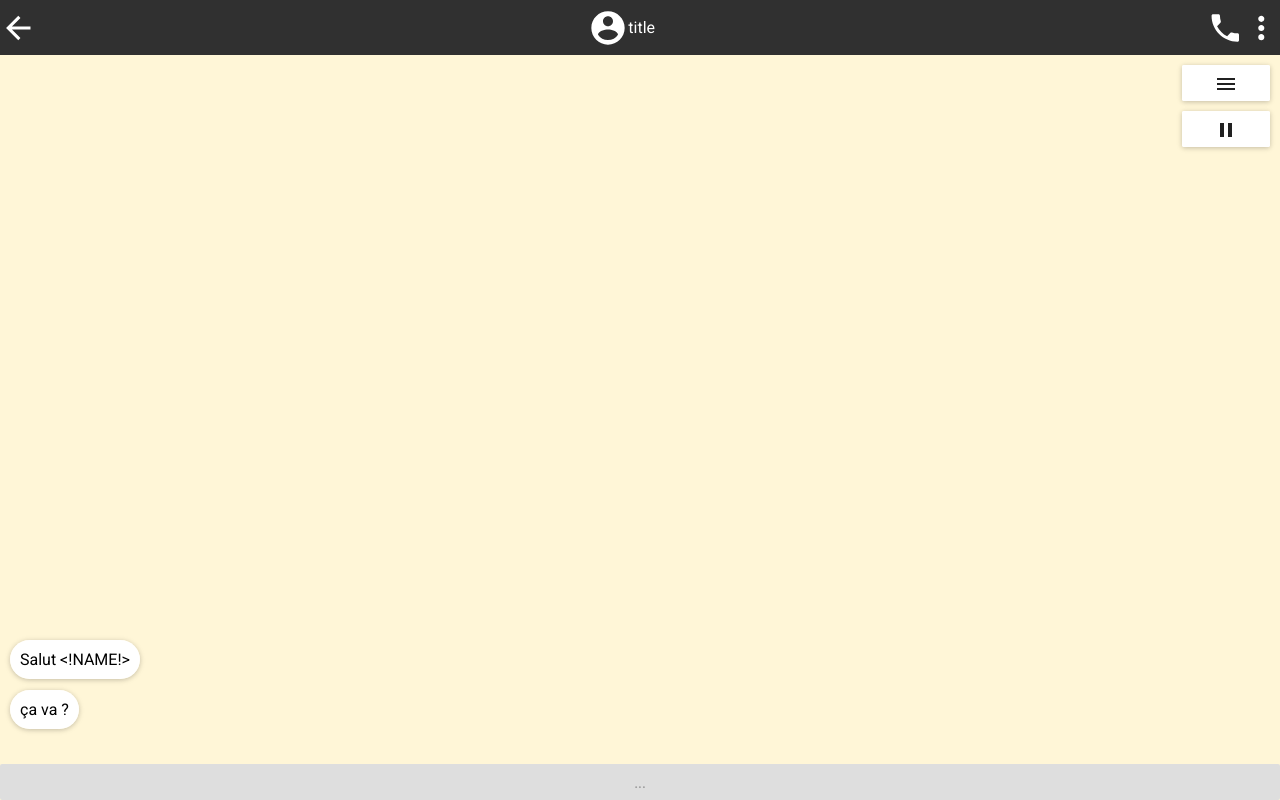
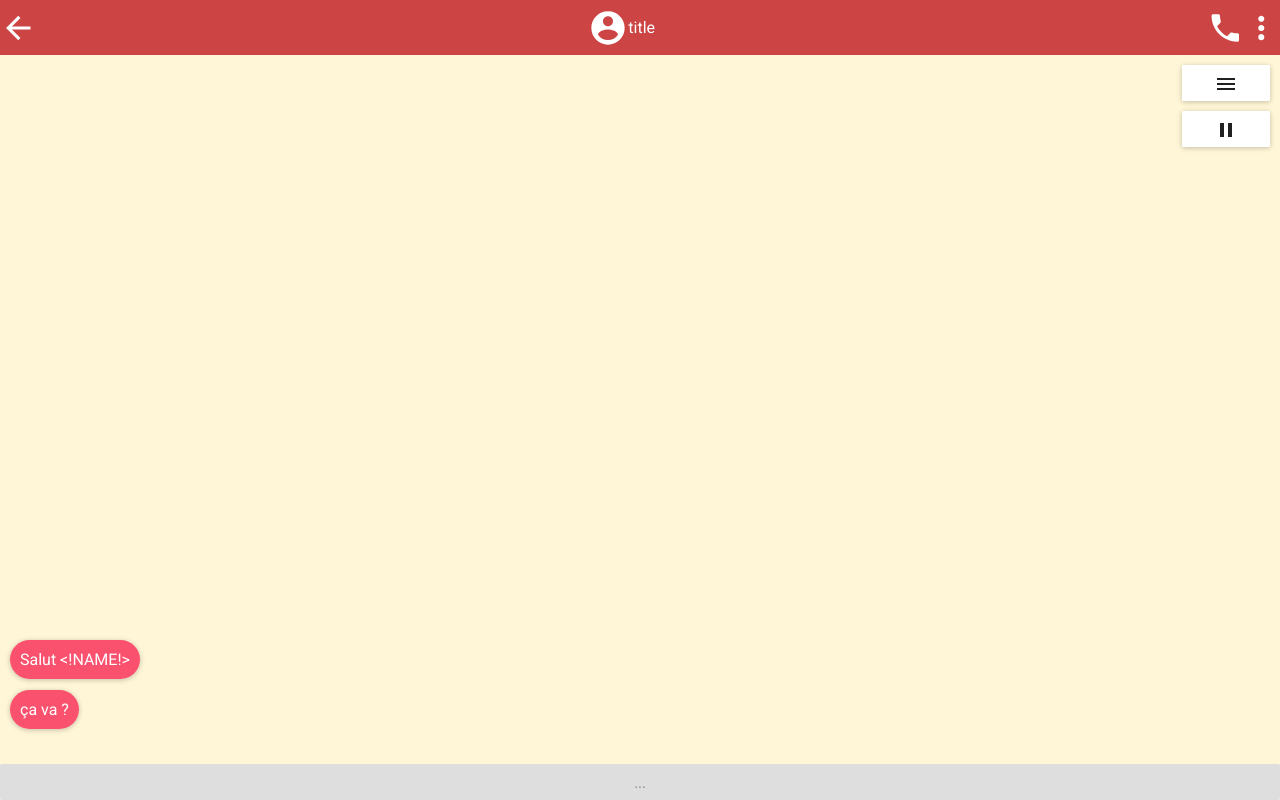
Before and after one commit to Jonathan-Jan/naraka, a React (Create React App) app: page /nakara/play in a window 1280 px wide. Built offline with nearby package versions, Linux system fonts and the light colour scheme; what react-tap-event-plugin would draw is missing.

Commit message:
Style mode sms

```diff
--- a/package.json
+++ b/package.json
@@ -5,6 +5,7 @@
   "dependencies": {
     "eventemitter3": "^3.0.0",
     "font-awesome": "^4.7.0",
+    "lodash": "^4.17.4",
     "material-ui": "^0.20.0",
     "react": "^16.2.0",
     "react-dom": "^16.2.0",
@@ -18,7 +19,7 @@
     "build": "react-scripts build",
     "test": "react-scripts test --env=jsdom",
     "eject": "react-scripts eject",
-    "mocha":"mocha src/test/*"
+    "mocha": "mocha src/test/*"
   },
   "devDependencies": {
     "mocha": "^5.0.0"
--- a/src/core/story/story.data.js
+++ b/src/core/story/story.data.js
@@ -5,8 +5,8 @@ let story =
         start:'start',
         people: {
             nina: {
-                backgroundColor:'white',
-                color:'pink'
+                backgroundColor:'#f9516e',
+                color:'white'
             }
         }
     },
@@ -30,16 +30,16 @@ let story =
 
     'resp1':{
         messages:[
-            {text:'Ah'},
-            {text:':/'},
+            {text:'Ah',from:'nina'},
+            {text:':/',from:'nina'},
         ],
     },
 
     'resp2':{
         title:'title2',
         messages:[
-            {text:'Si mal que ça ?'},
-            {text:'x)'},
+            {text:'Si mal que ça ?',from:'nina'},
+            {text:'x)',from:'nina'},
         ],
     },
 
--- a/src/core/story/story.runner.js
+++ b/src/core/story/story.runner.js
@@ -22,8 +22,8 @@ class Answer {
 class Message {
     constructor(msg) {
         this.text = msg.text;
-        this.from = 'from';
-        this.writeTime = 3000;
+        this.from = msg.from;
+        this.writeTime = msg.writeTime || 3000;
     }
 
     /**
@@ -112,6 +112,8 @@ class StoryRunner {
         this.emitter.emit(EVENT.NEW_STEP, this.getStep());
         while(this.step.hasMessage()) {
             let message = await this.step.nextMessage();
+            //on récupère le style associé a cet emetteur
+            message.style = this.storyData._metadata.people[message.from];
             this.emitter.emit(EVENT.MESSAGE,message);
         }
         this.emitter.emit(EVENT.STEP_DONE);
--- a/src/front/story/Message/Message.js
+++ b/src/front/story/Message/Message.js
@@ -1,13 +1,22 @@
 import React, { Component } from 'react';
+import _ from 'lodash';
 
 import './Message.css';
 
 class Message extends Component {
 
+    getStyle() {
+        let style = this.props.from === 'player' ? {float: 'right'} : {};
+
+        style = _.assign(style, this.props.style);
+
+        return style;
+    }
+
     render() {
         return (
             <div className="Message">
-                <span className="text" style={this.props.from === 'player' ? {float: 'right'} : null}>{this.props.text}</span>
+                <span className="text" style={this.getStyle()}>{this.props.text}</span>
             </div>
         );
     }
--- a/src/front/story/Message/Messages.js
+++ b/src/front/story/Message/Messages.js
@@ -8,7 +8,7 @@ class Messages extends Component {
     renderMessages() {
         return this.props.messages.map((msg) => {
             return (
-                <Message key={shortid.generate()} from={msg.from} text={msg.text}/>
+                <Message key={shortid.generate()} from={msg.from} text={msg.text} style={msg.style}/>
             );
         });
     }
--- a/src/front/story/mode/Sms/Sms.css
+++ b/src/front/story/mode/Sms/Sms.css
@@ -1,7 +1,7 @@
-header {
+.Sms header {
     height: 55px;
     /* line-height: 35px; */
-    background-color: #cf7e43;
+    background-color: #c44;
     color: white;
     display:flex;
     flex-direction: row;
```
